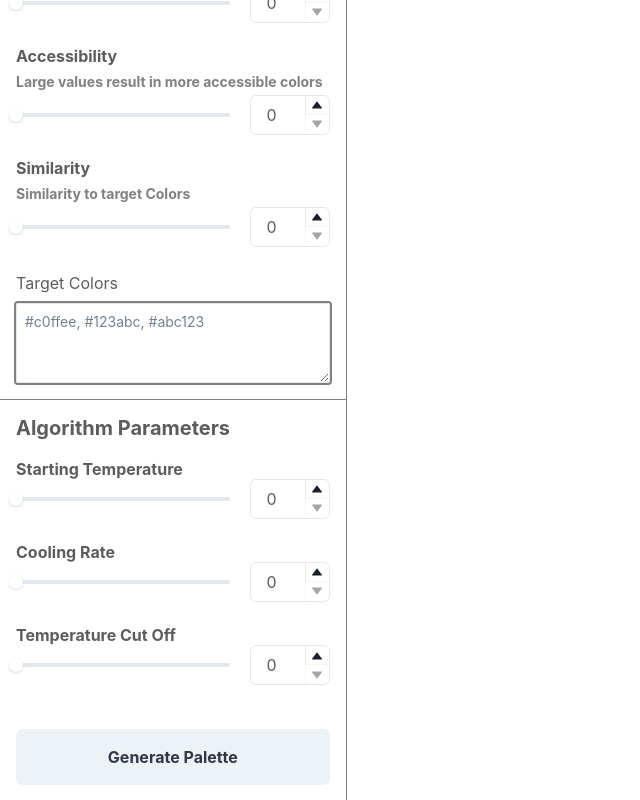
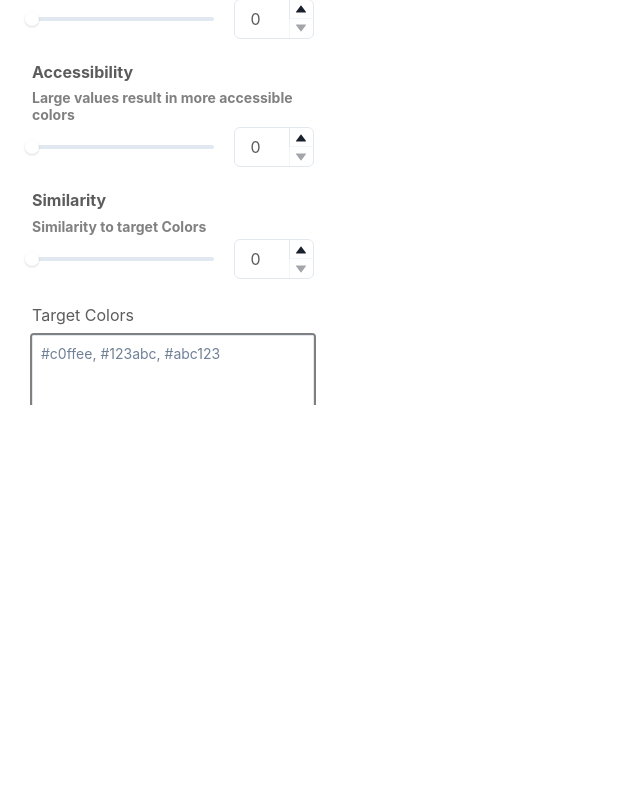
Before and after one commit to Category-Colors/category-colors, a Next.js app: page / in a window 1280 px wide. Shown: the part 395-1195 px from the top of the page, without its empty margins (0-640 px from the left). After the commit the page ends 800 px from the top, so only its background shows below. Built offline with nearby package versions, Linux system fonts and the light colour scheme.

Commit message:
implement scrollbar on sidebar and maincard contianers

```diff
--- a/src/components/LandingPage.js
+++ b/src/components/LandingPage.js
@@ -4,14 +4,15 @@ import Navigation from "./Navigation";
 import LeftUpperCard from "./LeftUpperCard";
 import LeftBottomCard from "./LeftBottomCard";
 import PaletteMainCard from "./PaletteMainCard";
+import SidebarContainer from "./SidebarContainer";
 
 function LandingPage() {
   return (
     <Grid
       gap={0}
-      templateAreas={`"navbar navbar  "
-              "leftUpperCard main "
-              "leftBottomCard main  "
+      templateAreas={`"navbar navbar"
+      "sidebar main"
+      "sidebar main"
               `}
       gridTemplateRows={"4.1% 2fr 50% 0px"}
       gridTemplateColumns={"27% 1fr"}
@@ -21,9 +22,7 @@ function LandingPage() {
     >
       <Navigation />
 
-      <LeftUpperCard />
-
-      <LeftBottomCard />
+      <SidebarContainer />
 
       <PaletteMainCard />
     </Grid>
--- a/src/components/LeftBottomCard.js
+++ b/src/components/LeftBottomCard.js
@@ -22,7 +22,7 @@ function LeftBottomCard() {
   });
 
   return (
-    <Box gridArea="leftBottomCard" p={4} mb={5}>
+    <Box p={4} mb={5}>
       <Heading as="h2" size="md" mb={5}>
         Algorithm Parameters
       </Heading>
--- a/src/components/LeftUpperCard.js
+++ b/src/components/LeftUpperCard.js
@@ -24,7 +24,7 @@ function LeftUpperCard() {
   });
 
   return (
-    <Box gridArea="leftUpperCard" borderBottom={"1px solid gray"} p={4}>
+    <Box borderBottom={"1px solid gray"} p={4}>
       <Heading as="h2" size="md" mb={5}>
         Palette Parameters
       </Heading>
--- a/src/components/PaletteMainCard.js
+++ b/src/components/PaletteMainCard.js
@@ -6,7 +6,7 @@ import PaletteHeader from "./PaletteHeader";
 
 function PaletteMainCard() {
   return (
-    <Box gridArea="main" borderLeft={"1px solid gray"} p={4}>
+    <Box gridArea="main" h={"100%"} p={4} overflow={"scroll"}>
       <Flex>
         {/* Palette Header with date and id # */}
         <PaletteHeader />
--- /dev/null
+++ b/src/components/SidebarContainer.js
@@ -0,0 +1,14 @@
+import { Container } from "@chakra-ui/react";
+import LeftUpperCard from "./LeftUpperCard";
+import LeftBottomCard from "./LeftBottomCard";
+
+function SidebarContainer() {
+  return (
+    <Container gridArea={"sidebar"} p={4} h={"100%"} overflow={"scroll"}>
+      <LeftUpperCard />
+      <LeftBottomCard />
+    </Container>
+  );
+}
+
+export default SidebarContainer;
```
